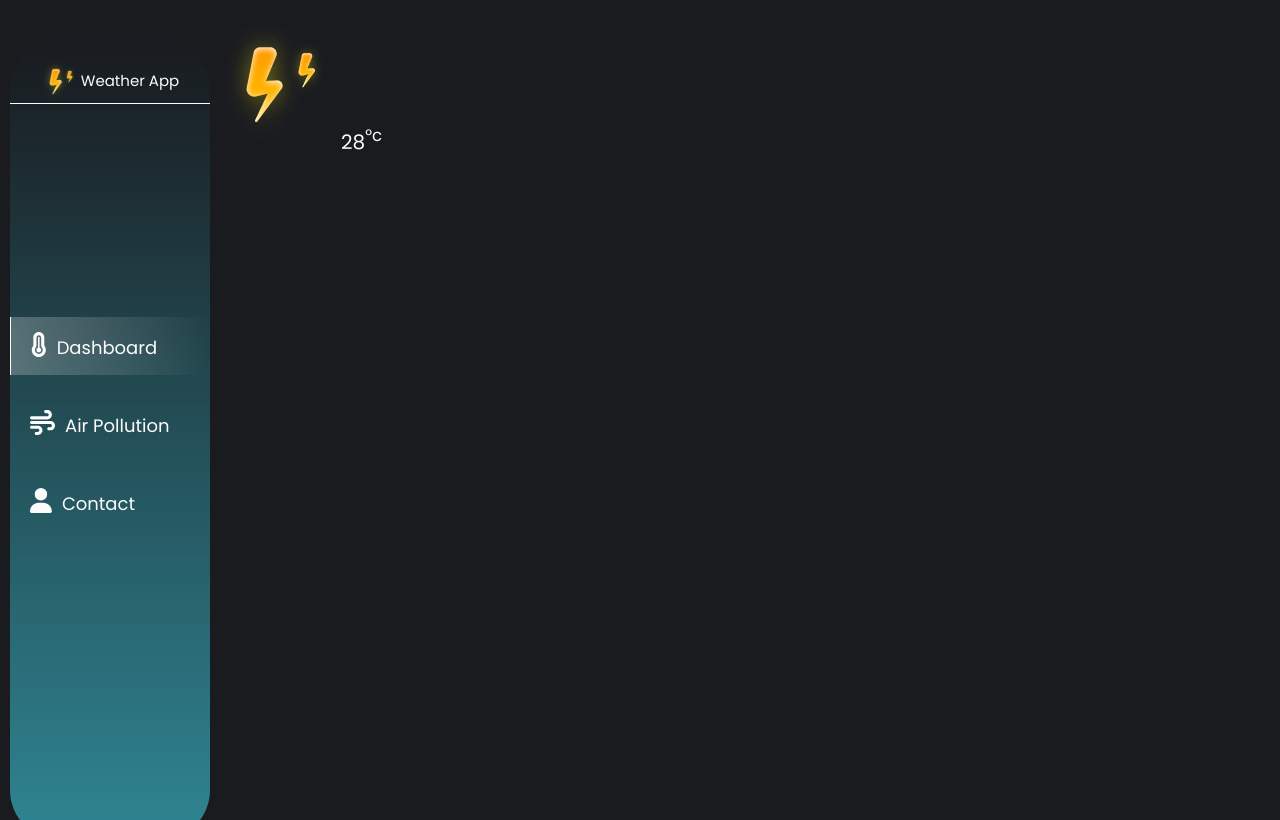
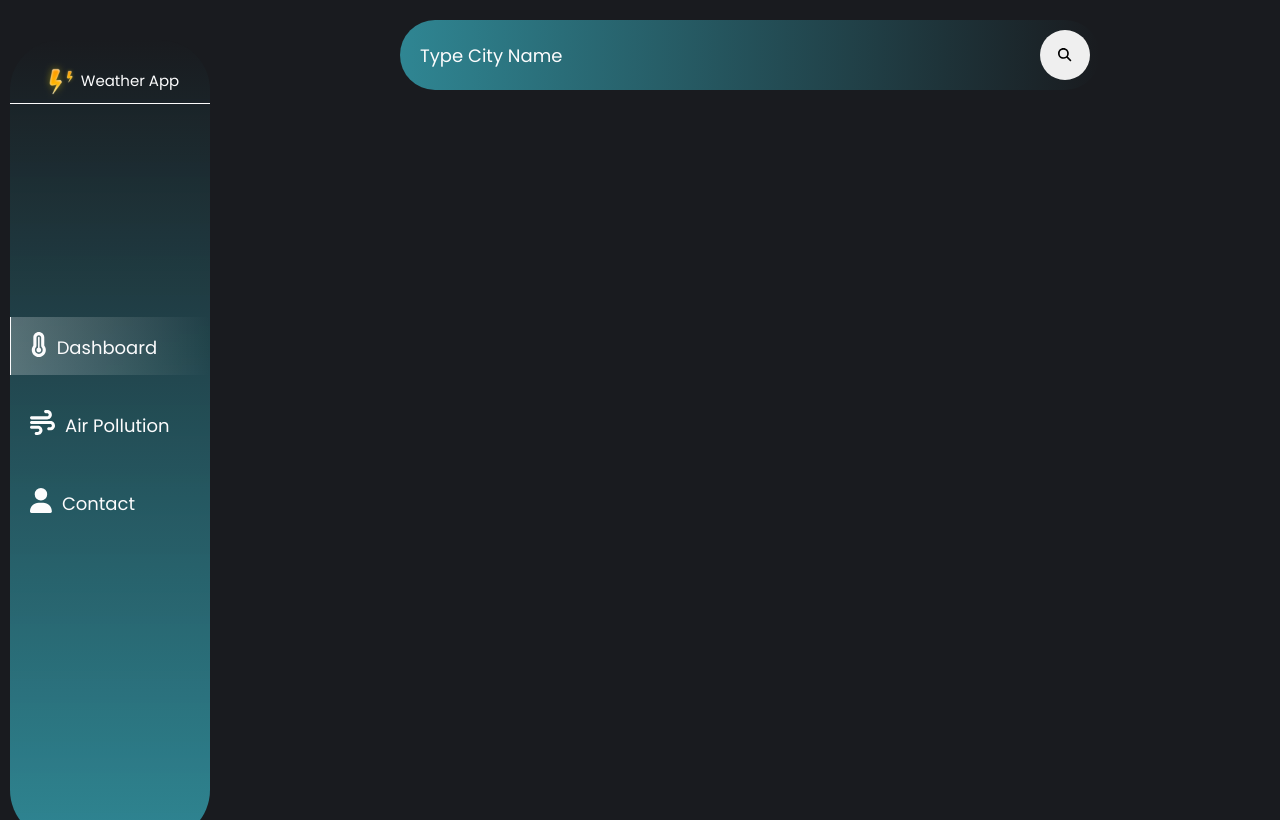
Before and after one commit to wassimchakib/weather-dashboard, a React (Create React App) app: page /dashboard in a window 1280 px wide. Built offline with nearby package versions, Linux system fonts and the light colour scheme.

Commit message:
Add search bar with styles

```diff
--- a/src/pages/Dashboard/Dashboard.css
+++ b/src/pages/Dashboard/Dashboard.css
@@ -1,3 +1,45 @@
-.dashboard {
-  font-size: 20px;
+.dashboard__home {
+  width: 100%;
+  display: flex;
+  justify-content: center;
 }
+
+.dashboard__bar {
+  width: 100%;
+  max-width: 700px;
+  background: linear-gradient(270deg, rgba(25, 27, 31, 1) 0%, rgba(62, 205, 224, 0.6) 100%);
+  display: flex;
+  align-items: center;
+  border-radius: 60px;
+  padding: 10px;
+}
+
+.dashboard__bar input {
+  background: transparent;
+  flex: 1;
+  border: 0;
+  font-size: 18px;
+  padding: 10px;
+  color: var(--white);
+  font-family: 'Poppins', sans-serif;
+}
+
+.dashboard__bar input:focus {
+  outline: none;
+}
+
+::placeholder {
+  color: var(--white);
+}
+
+.dashboard__bar button {
+  border: 0;
+  border-radius: 50%;
+  width: 50px;
+  height: 50px;
+  cursor: pointer;
+}
+
+.dashboard__bar button:hover {
+  background-color: var(--secondary-color);
+}
--- a/src/pages/Dashboard/index.js
+++ b/src/pages/Dashboard/index.js
@@ -1,14 +1,17 @@
 import './Dashboard.css';
-import IconLogo from '../../assets/Lightning.svg';
+import { faSearch } from '@fortawesome/free-solid-svg-icons';
+import { FontAwesomeIcon } from '@fortawesome/react-fontawesome';
 
 const Dashboard = () => (
   <section className="dashboard">
     <div className="dashboard__home">
-      <img src={IconLogo} alt="Icon logo" />
-      <span className="dashboard__temperature">
-        28
-        <sup>°c</sup>
-      </span>
+      <form className="dashboard__bar">
+        <input type="text" placeholder="Type City Name" name="city" />
+        <button type="submit">
+          <FontAwesomeIcon icon={faSearch} />
+        </button>
+
+      </form>
     </div>
   </section>
 );
```
